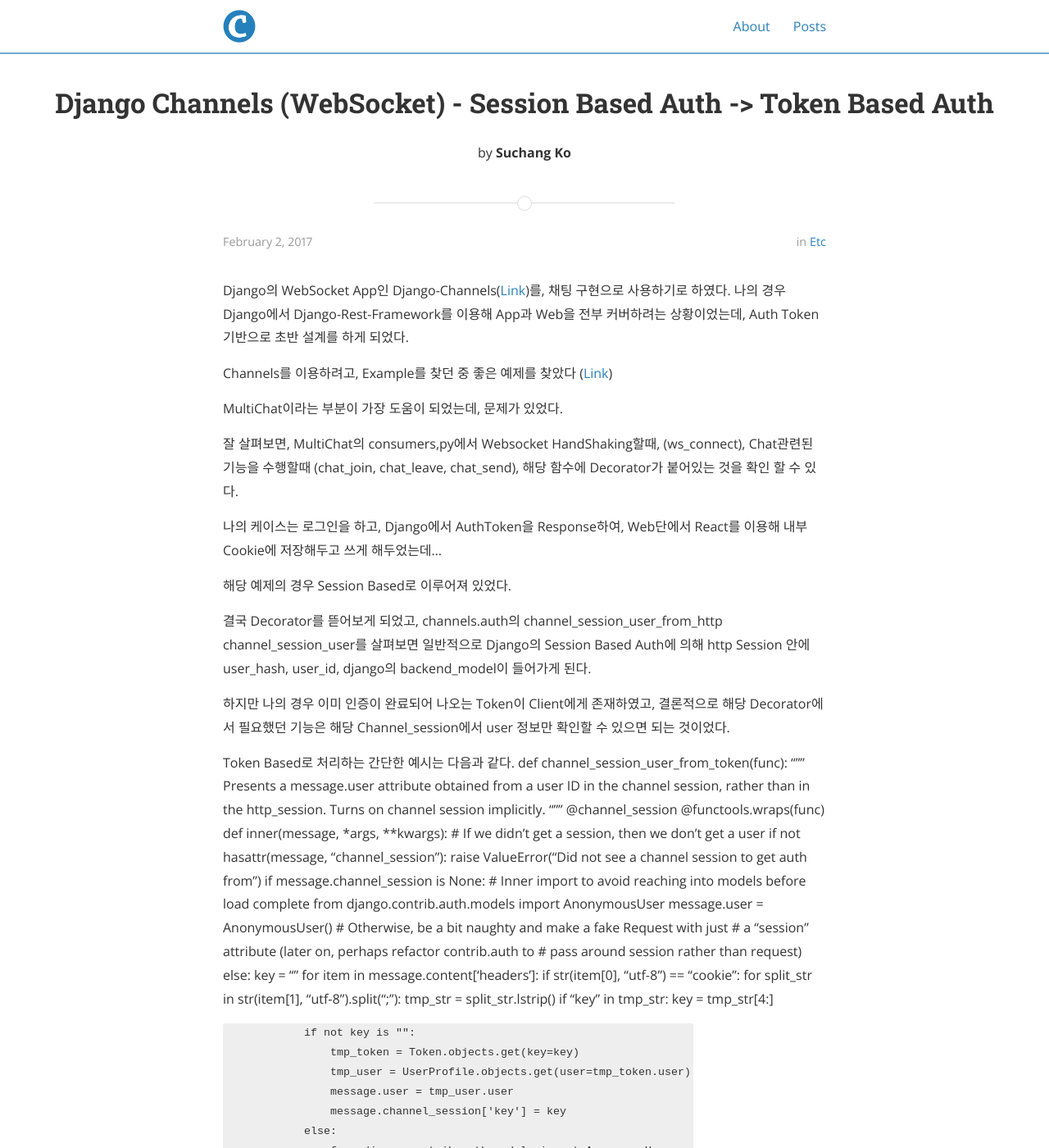
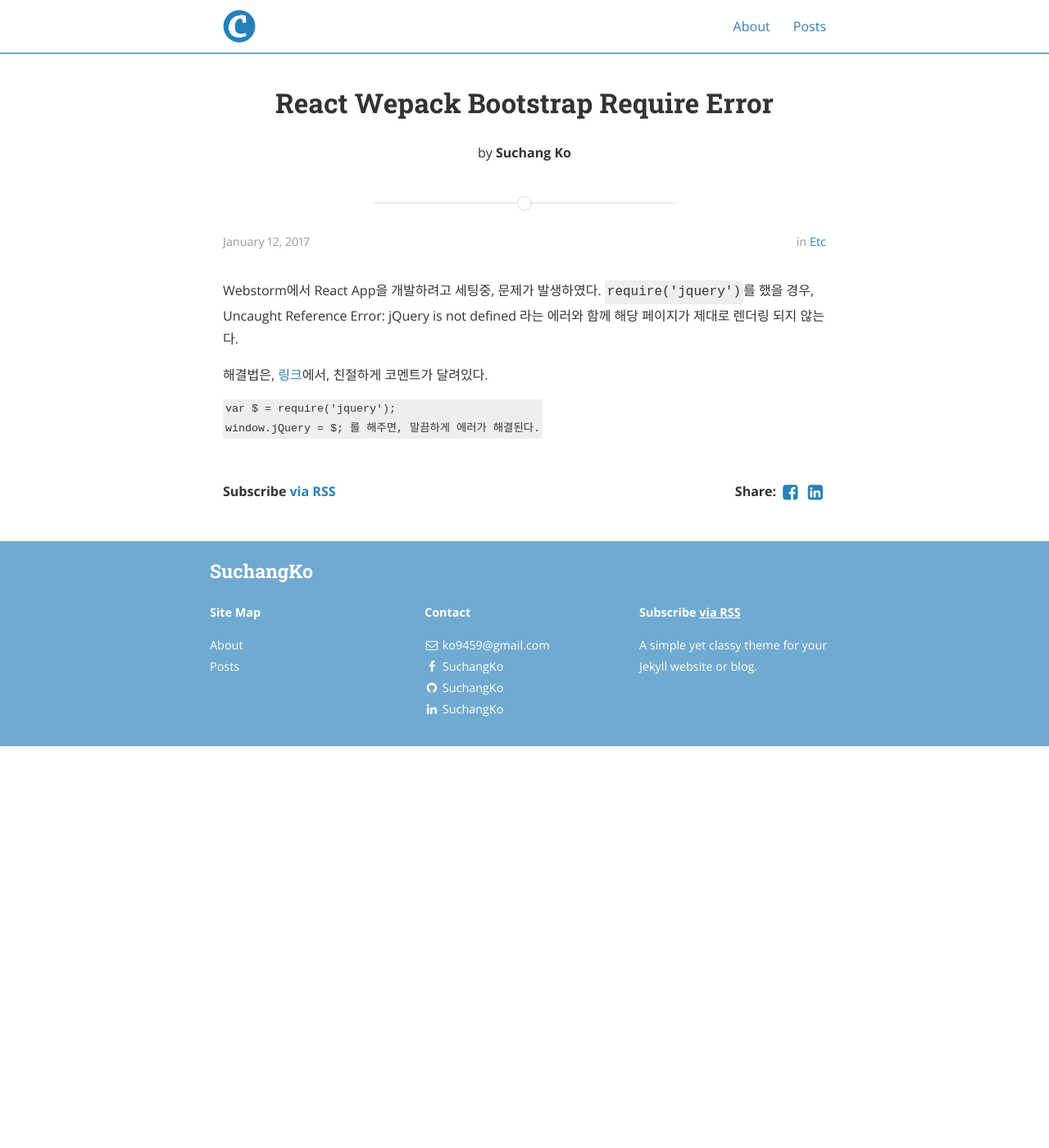
Before and after one commit to SuchangKo/suchangko.github.io, a Jekyll site: the page built from _posts/2017-01-12-React-Webpack-Bootstrap-require-Error.md, in a window 1280 px wide and 1400 px high. Shown: the whole window at 82% size. Built offline with Jekyll 4.4.1, drawn with Linux system fonts in a browser that asks for light colours; nearby versions of some CDN libraries; a style sheet for code colours, icons or effects is not loaded; some of the changed text lies outside the part shown.

Commit message:
fix post

```diff
--- a/_posts/2017-01-12-React-Webpack-Bootstrap-require-Error.md
+++ b/_posts/2017-01-12-React-Webpack-Bootstrap-require-Error.md
@@ -1,70 +1,16 @@
 ---
 layout: post
-title:  "Django Channels (WebSocket) - Session Based Auth -> Token Based Auth"
-date:   2017-02-02 12:09:12
+title:  "React Wepack Bootstrap Require Error"
+date:   2017-01-12 11:26:01
 author: Suchang Ko
 categories: etc
 ---
-Django의 WebSocket App인 Django-Channels([Link](https://github.com/django/channels))를, 채팅 구현으로 사용하기로 하였다.
-나의 경우 Django에서 Django-Rest-Framework를 이용해 App과 Web을 전부 커버하려는 상황이었는데,
-Auth Token기반으로 초반 설계를 하게 되었다.
+Webstorm에서 React App을 개발하려고 세팅중, 문제가 발생하였다.
+`require('jquery')`를 했을 경우, Uncaught Reference Error: jQuery is not defined
+라는 에러와 함께 해당 페이지가 제대로 렌더링 되지 않는다.
 
-Channels를 이용하려고, Example를 찾던 중 좋은 예제를 찾았다 ([Link](https://github.com/andrewgodwin/channels-examples))
+해결법은, [링크](https://github.com/fronteed/icheck/issues/322)에서, 친절하게 코멘트가 달려있다.
 
-MultiChat이라는 부분이 가장 도움이 되었는데, 문제가 있었다.
-
-잘 살펴보면, MultiChat의 consumers,py에서 Websocket HandShaking할때, (ws_connect),
-Chat관련된 기능을 수행할때 (chat_join, chat_leave, chat_send), 해당 함수에 Decorator가 붙어있는 것을 확인 할 수 있다.
-
-나의 케이스는 로그인을 하고, Django에서 AuthToken을 Response하여, Web단에서 React를 이용해 내부 Cookie에 저장해두고 쓰게 해두었는데...
-
-해당 예제의 경우 Session Based로 이루어져 있었다.
-
-결국 Decorator를 뜯어보게 되었고,
-channels.auth의 channel_session_user_from_http channel_session_user를 살펴보면
-일반적으로 Django의 Session Based Auth에 의해 http Session 안에 user_hash, user_id, django의 backend_model이 들어가게 된다.
-
-하지만 나의 경우 이미 인증이 완료되어 나오는 Token이 Client에게 존재하였고,
-결론적으로 해당 Decorator에서 필요했던 기능은 해당 Channel_session에서 user 정보만 확인할 수 있으면 되는 것이었다.
-
-Token Based로 처리하는 간단한 예시는 다음과 같다.
-	def channel_session_user_from_token(func):
-	"""
-	Presents a message.user attribute obtained from a user ID in the channel
-	session, rather than in the http_session. Turns on channel session implicitly.
-        """
-        @channel_session
-        @functools.wraps(func)
-        def inner(message, *args, **kwargs):
-            # If we didn't get a session, then we don't get a user
-            if not hasattr(message, "channel_session"):
-                raise ValueError("Did not see a channel session to get auth from")
-            if message.channel_session is None:
-                # Inner import to avoid reaching into models before load complete
-                from django.contrib.auth.models import AnonymousUser
-                message.user = AnonymousUser()
-            # Otherwise, be a bit naughty and make a fake Request with just
-            # a "session" attribute (later on, perhaps refactor contrib.auth to
-            # pass around session rather than request)
-            else:
-                key = ""
-                for item in message.content['headers']:
-                    if str(item[0], "utf-8") == "cookie":
-                        for split_str in str(item[1], "utf-8").split(";"):
-                            tmp_str = split_str.lstrip()
-                            if "key" in tmp_str:
-                                key = tmp_str[4:]
-
-                if not key is "":
-                    tmp_token = Token.objects.get(key=key)
-                    tmp_user = UserProfile.objects.get(user=tmp_token.user)
-                    message.user = tmp_user.user
-                    message.channel_session['key'] = key
-                else:
-                    from django.contrib.auth.models import AnonymousUser
-                    message.user = AnonymousUser()
-            # Run the consumer
-            return func(message, *args, **kwargs)
-        return inner
-
+    var $ = require('jquery');
+    window.jQuery = $;
 를 해주면, 말끔하게 에러가 해결된다.
```
